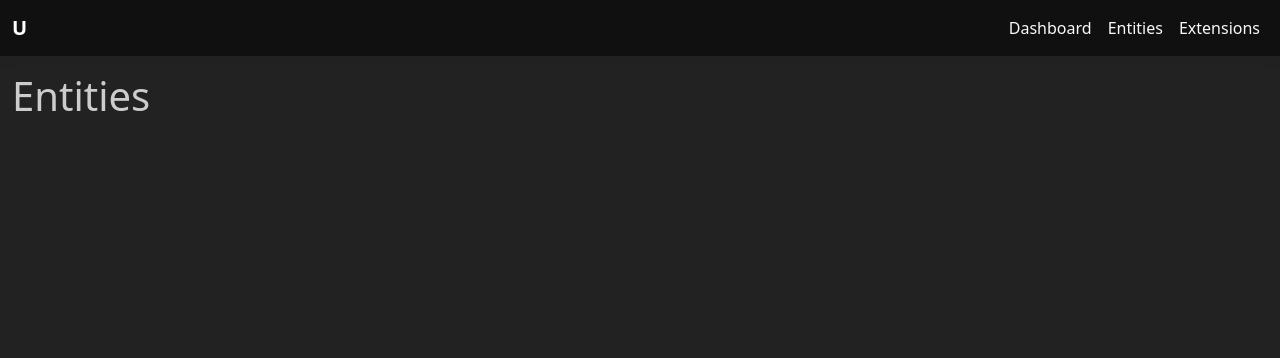
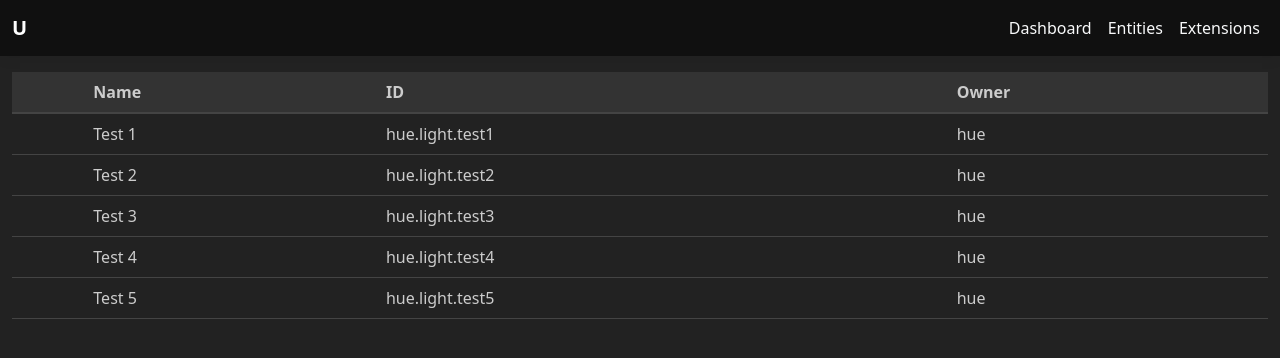
Before and after one commit to anmalkov/umbrella, a React (Create React App) app in the folder src/Umbrella.Ui/ClientApp/: page /entities in a window 1280 px wide. Shown: the top 358 px of the page. Built offline with nearby package versions, Linux system fonts and the light colour scheme.

Commit message:
show entities

```diff
--- a/src/Umbrella.Ui/ClientApp/src/components/Entities.js
+++ b/src/Umbrella.Ui/ClientApp/src/components/Entities.js
@@ -1,10 +1,49 @@
-import React from 'react';
+import React, { useState } from 'react';
+import { Table } from 'reactstrap';
 
 const Entities = () => {
+
+    const entities = [
+        { id: 'hue.light.test1', name: 'Test 1', owner: 'hue' },
+        { id: 'hue.light.test2', name: 'Test 2', owner: 'hue' },
+        { id: 'hue.light.test3', name: 'Test 3', owner: 'hue' },
+        { id: 'hue.light.test4', name: 'Test 4', owner: 'hue' },
+        { id: 'hue.light.test5', name: 'Test 5', owner: 'hue' },
+    ];
+
+    const [entitiesList, setEntitiesList] = useState(entities);
+
+    if (entitiesList.length === 0) {
+        return (
+            <div>
+                <p>There are no entities registered yet</p>
+            </div>
+        );
+    }
+
     return (
-      <div>
-        <h1>Entities</h1>
-      </div>
+        <div>
+            <Table dark hover>
+                <thead>
+                    <tr>
+                        <th scope="col"></th>
+                        <th scope="col">Name</th>
+                        <th scope="col">ID</th>
+                        <th scope="col">Owner</th>
+                    </tr>
+                </thead>
+                <tbody>
+                    { entitiesList.map(entity => (
+                        <tr key={entity.id}>
+                            <td></td>
+                            <td>{entity.name}</td>
+                            <td>{entity.id}</td>
+                            <td>{entity.owner}</td>
+                        </tr>
+                    ))}
+                </tbody>
+            </Table>
+        </div>
     );
 }
 
--- a/src/Umbrella.Ui/ClientApp/src/custom.css
+++ b/src/Umbrella.Ui/ClientApp/src/custom.css
@@ -1,3 +1,31 @@
+:root {
+    --super-dark: #101010;
+    --background: #222222;
+    --widget-background: #292929;
+    --swimlane-background: #333333;
+    --error-background: #660000;
+    --text-color: #cccccc;
+    --divider-color: #444444;
+}
+
+.table-dark {
+    color: var(--text-color);
+    border-color: var(--divider-color);
+    --bs-table-bg: var(--background);
+    --bs-table-hover-bg: var(--super-dark);
+}
+
+th {
+    background-color: var(--swimlane-background) !important;
+}
+
+.table > :not(:first-child) {
+    border-top: 2px solid var(--divider-color);
+}
+
+
+
+
 /* Provide sufficient contrast against white background */
 a {
     color: #0366d6;
@@ -21,3 +49,4 @@ code {
     margin: 0;
     max-width: 100%;
 }
+/* ----------------------------------- */
```
Lines whose indentation alone changed are shown as unchanged.
